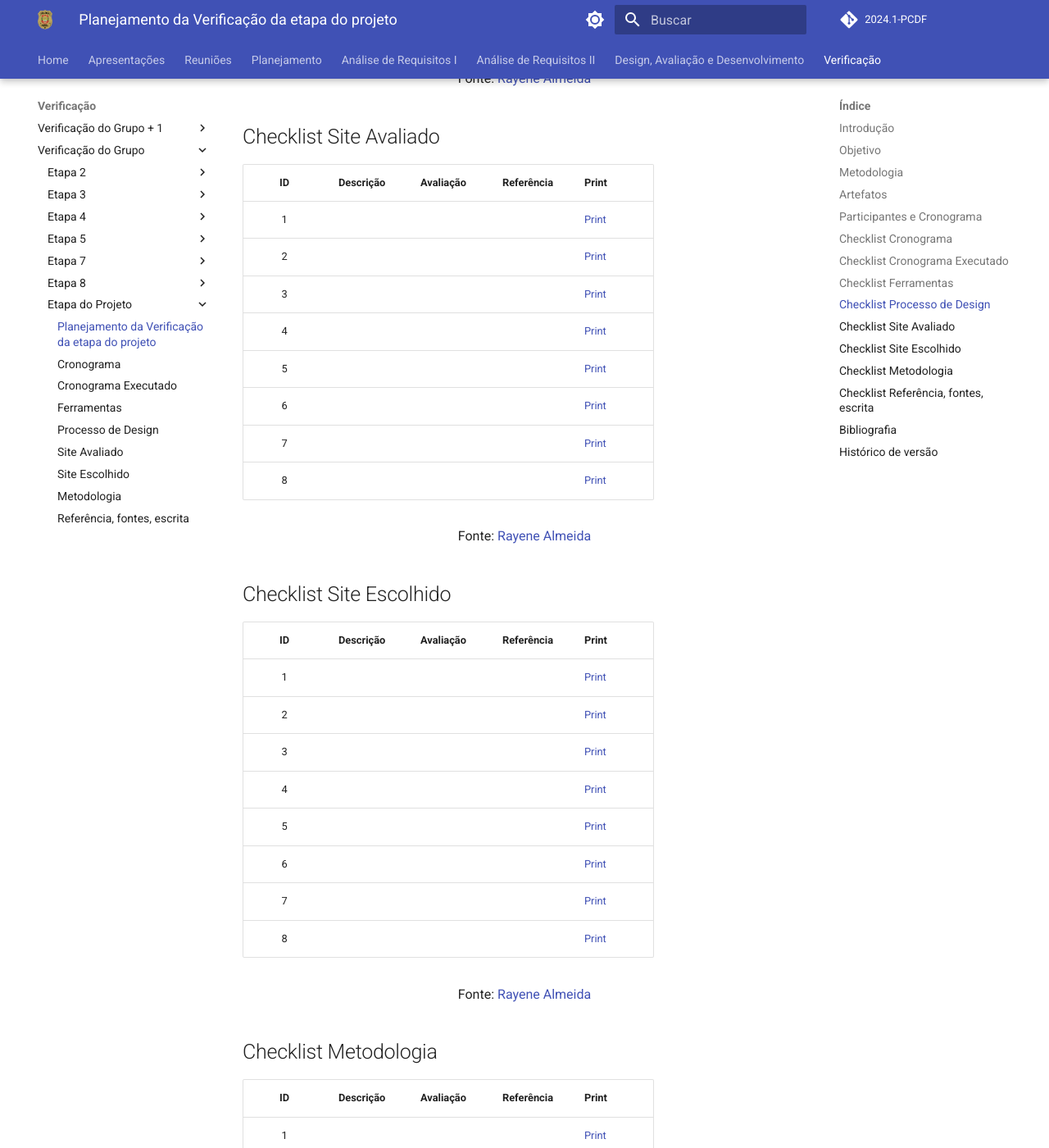
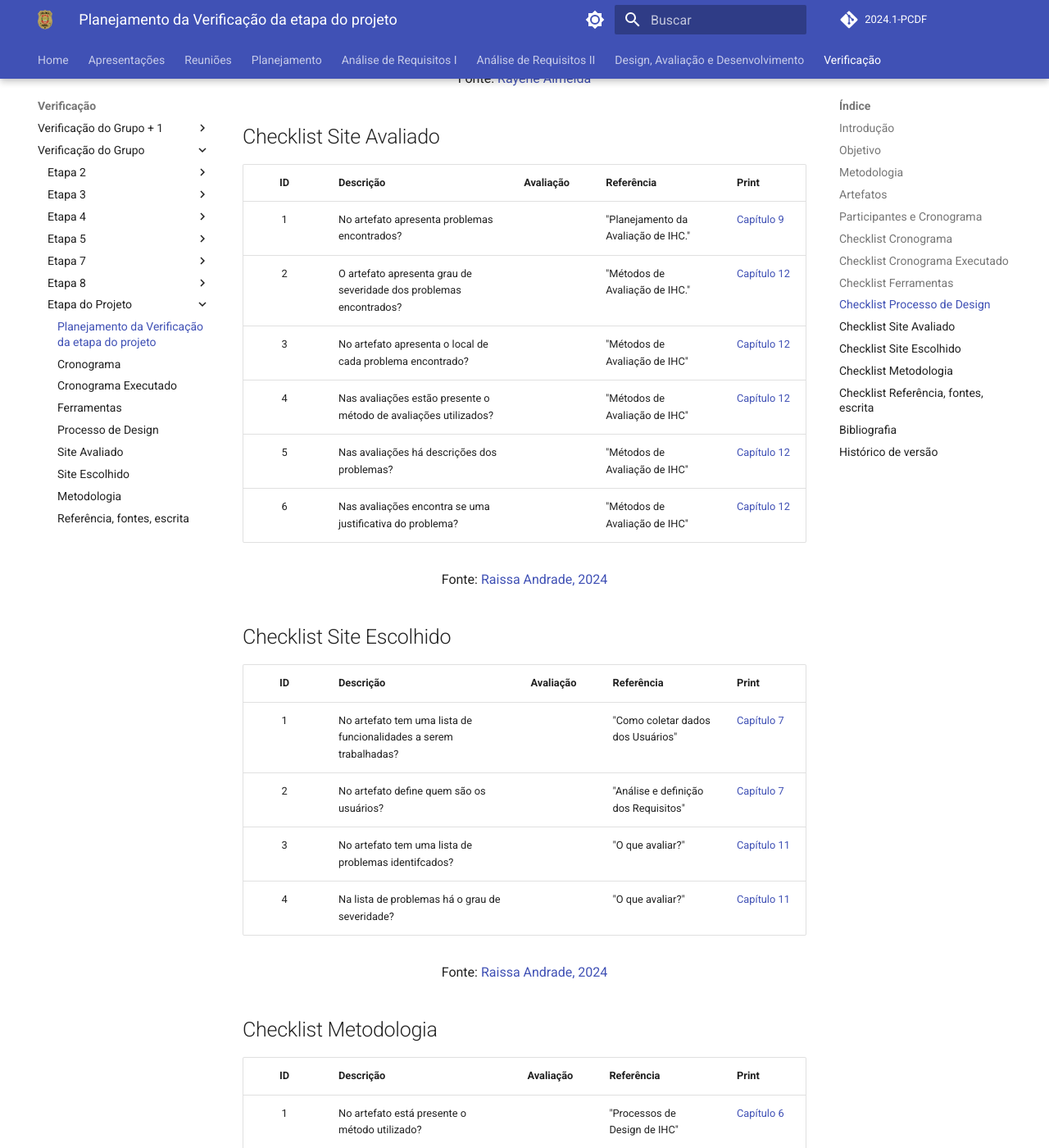
Before and after one commit to Interacao-Humano-Computador/2024.1-PCDF, an MkDocs documentation site: the page built from docs/verificacao/verificacao/Etapa Projeto/planejamento_verificacao.md, in a window 1280 px wide and 1400 px high, scrolled down 3467 px. Shown: the whole window at 82% size. Built offline with MkDocs 1.6.1 and Material for MkDocs 9.7.7, drawn with Linux system fonts in a browser that asks for light colours; comment, search, counter and statistics services are not loaded; some of the changed text lies outside the part shown.

Commit message:
Planejamento do Projeto

```diff
--- a/docs/verificacao/verificacao/Etapa Projeto/planejamento_verificacao.md
+++ b/docs/verificacao/verificacao/Etapa Projeto/planejamento_verificacao.md
@@ -89,16 +89,15 @@ Para esta verificação será considerado os seguintes artefatos:
 
 | ID | Descrição | Avaliação | Referência | Print |
 | :----: | --------- | ---------- | ----------- | ------- |
-| 1 | | | | [Print]() |
-| 2 | | | | [Print]() |
-| 3 | | | | [Print]() |
-| 4 | | | | [Print]() |
-| 5 | | | | [Print]() |
-| 6 | | | | [Print]() |
-| 7 | | | | [Print]() |
-| 8 | | | | [Print]() |
+| 1 | No artefato apresenta problemas encontrados?  | | "Planejamento da Avaliação de IHC." | [Capítulo 9](image.png) |
+| 2 | O artefato apresenta grau de severidade dos problemas encontrados? | |"Métodos de Avaliação de IHC." | [Capítulo 12](image.png) |
+| 3 | No artefato apresenta o local de cada problema encontrado?| | "Métodos de Avaliação de IHC" | [Capítulo 12](image.png) |
+| 4 | Nas avaliações estão presente o método de avaliações utilizados? | | "Métodos de Avaliação de IHC"| [Capítulo 12](image.png) |
+| 5 | Nas avaliações há descrições dos problemas? | |"Métodos de Avaliação de IHC" | [Capítulo 12](image-1.png) |
+| 6 |Nas avaliações encontra se uma justificativa do problema?  | | "Métodos de Avaliação de IHC" | [Capítulo 12](image-2.png) |
 
-<center> <p>Fonte: <a href="https://github.com/rayenealmeida">Rayene Almeida</a></p></center>
+<center> <p>Fonte: <a href="https://github.com/RaissaAndradeS">Raissa Andrade, 2024</a></p></center>
+
 
 
 
@@ -106,16 +105,13 @@ Para esta verificação será considerado os seguintes artefatos:
 
 | ID | Descrição | Avaliação | Referência | Print |
 | :----: | --------- | ---------- | ----------- | ------- |
-| 1 | | | | [Print]() |
-| 2 | | | | [Print]() |
-| 3 | | | | [Print]() |
-| 4 | | | | [Print]() |
-| 5 | | | | [Print]() |
-| 6 | | | | [Print]() |
-| 7 | | | | [Print]() |
-| 8 | | | | [Print]() |
+| 1 | No artefato tem uma lista de funcionalidades a serem trabalhadas? | |"Como coletar dados dos Usuários" | [Capítulo 7](image-3.png) |
+| 2 | No artefato define quem são os usuários? | | "Análise e definição dos Requisitos"| [Capítulo 7](image-2.png) |
+| 3 | No artefato tem uma lista de problemas identifcados?  | | "O que avaliar?" | [Capítulo 11](image.png) |
+| 4 | Na lista de problemas há o grau de severidade? | | "O que avaliar?" | [Capítulo 11](image.png)|
 
-<center> <p>Fonte: <a href="https://github.com/rayenealmeida">Rayene Almeida</a></p></center>
+
+<center> <p>Fonte: <a href="https://github.com/RaissaAndradeS">Raissa Andrade, 2024</a></p></center>
 
 
 
@@ -123,16 +119,13 @@ Para esta verificação será considerado os seguintes artefatos:
 
 | ID | Descrição | Avaliação | Referência | Print |
 | :----: | --------- | ---------- | ----------- | ------- |
-| 1 | | | | [Print]() |
-| 2 | | | | [Print]() |
-| 3 | | | | [Print]() |
-| 4 | | | | [Print]() |
-| 5 | | | | [Print]() |
-| 6 | | | | [Print]() |
-| 7 | | | | [Print]() |
-| 8 | | | | [Print]() |
+| 1 | No artefato está presente o método utilizado? | |"Processos de Design de IHC" | [Capítulo 6](image-4.png) |
+| 2 | O método está descrito e contextualizado? | | "Processos de Design de IHC" | [Capítulo 6](image-4.png) |
+| 3 | Cita o por que desse método? | | "Processos de Design de IHC" | [Capítulo 6](image-4.png) |
+| 4 | Explica como funciona esse método? | | "Processos de Design de IHC" | [Capítulo 6](image-4.png) |
+| 5 | Esse método se mostra eficaz para todo o grupo? | | "Processos de Design de IHC" | [Capítulo 6](image-4.png) |
 
-<center> <p>Fonte: <a href="https://github.com/rayenealmeida">Rayene Almeida</a></p></center>
+<center> <p>Fonte: <a href="https://github.com/RaissaAndradeS">Raissa Andrade, 2024</a></p></center>
 
 
 
@@ -149,7 +142,7 @@ Para esta verificação será considerado os seguintes artefatos:
 | 7 | | | | [Print]() |
 | 8 | | | | [Print]() |
 
-<center> <p>Fonte: <a href="https://github.com/rayenealmeida">Rayene Almeida</a></p></center>
+<center> <p>Fonte: <a href="https://github.com/RaissaAndradeS">Raissa Andrade, 2024</a></p></center>
 
 
 ## Bibliografia
```
Also changed, not shown: docs/assets/verificacao/verificação nosso grupo/etapa projeto/checklist1.png (added), docs/assets/verificacao/verificação nosso grupo/etapa projeto/checklist2.png (added), docs/assets/verificacao/verificação nosso grupo/etapa projeto/checklist3.png (added), docs/assets/verificacao/verificação nosso grupo/etapa projeto/checklist4.png (added), docs/assets/verificacao/verificação nosso grupo/etapa projeto/checklist5.png (added), docs/assets/verificacao/verificação nosso grupo/etapa projeto/checklist6.png (added), docs/assets/verificacao/verificação nosso grupo/etapa projeto/metodologia.png (added), docs/assets/verificacao/verificação nosso grupo/etapa projeto/siteescolhido1.png (added), docs/assets/verificacao/verificação nosso grupo/etapa projeto/siteescolhido2.png (added), docs/assets/verificacao/verificação nosso grupo/etapa projeto/siteescolhido3.png (added).
